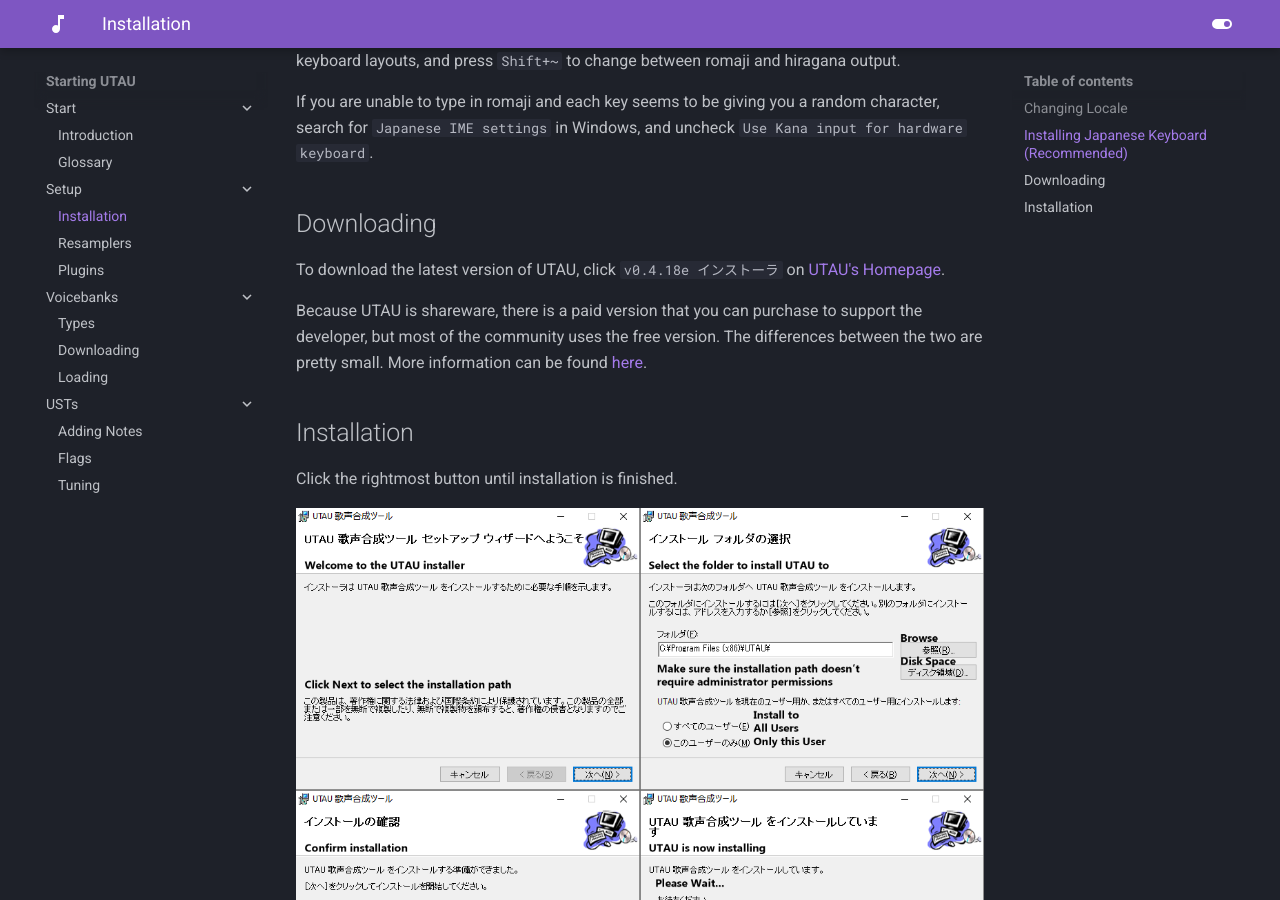
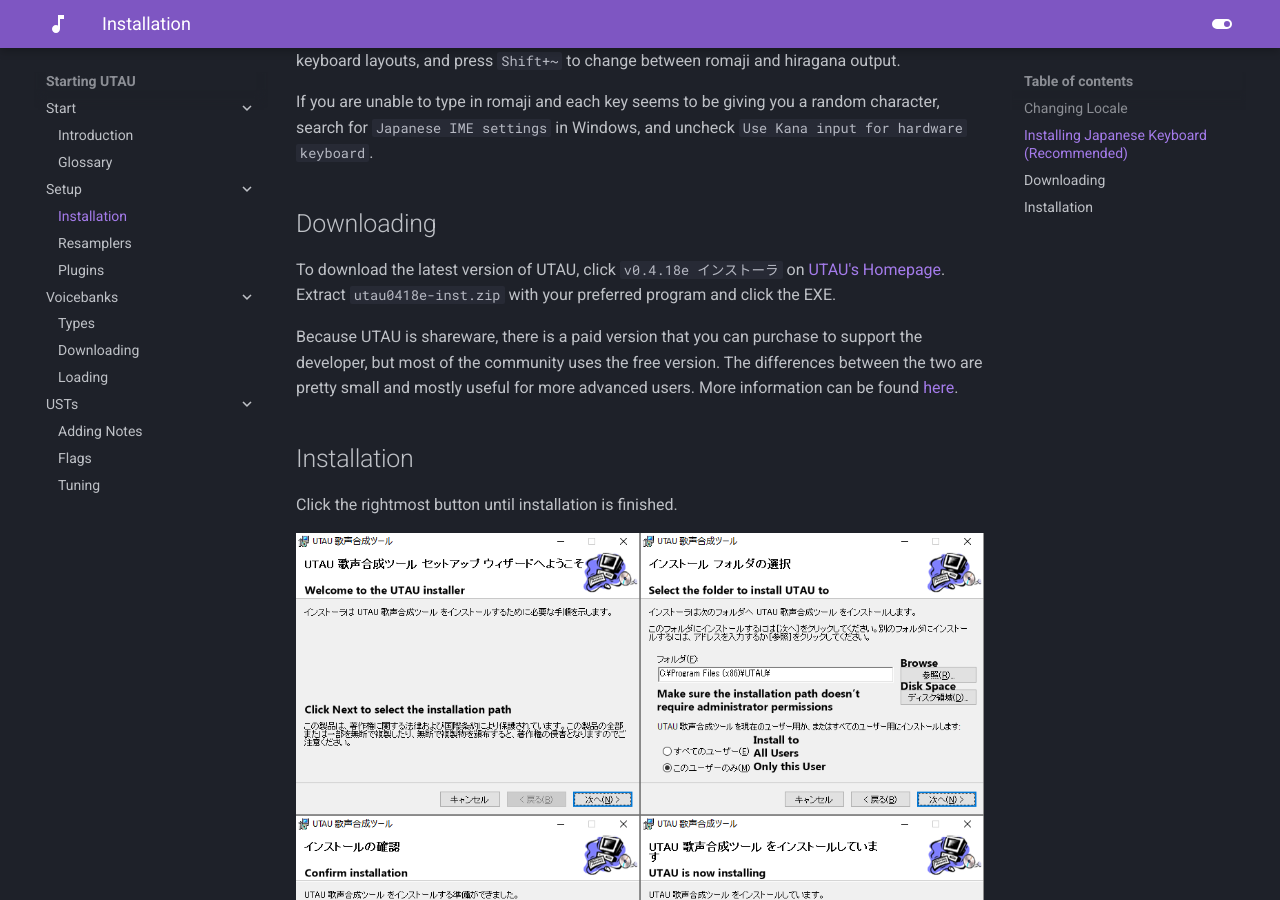
Before and after one commit to nagotown/utau.info, an MkDocs documentation site: the page built from docs/start/install.md, in a window 1280 px wide and 900 px high, scrolled down 1544 px. Built offline with MkDocs 1.6.1 and Material for MkDocs 9.7.7, drawn with Linux system fonts in a browser that asks for light colours.

Commit message:
Update install.md

```diff
--- a/docs/start/install.md
+++ b/docs/start/install.md
@@ -18,9 +18,9 @@
 
 ## Downloading
 
-To download the latest version of UTAU, click `v0.4.18e インストーラ` on [UTAU's Homepage](http://utau2008.xrea.jp/).
+To download the latest version of UTAU, click `v0.4.18e インストーラ` on [UTAU's Homepage](http://utau2008.xrea.jp/). Extract `utau0418e-inst.zip` with your preferred program and click the EXE.
 
-Because UTAU is shareware, there is a paid version that you can purchase to support the developer, but most of the community uses the free version. The differences between the two are pretty small. More information can be found [here](http://utau.us/share.html).
+Because UTAU is shareware, there is a paid version that you can purchase to support the developer, but most of the community uses the free version. The differences between the two are pretty small and mostly useful for more advanced users. More information can be found [here](http://utau.us/share.html).
 
 ## Installation
 
```
